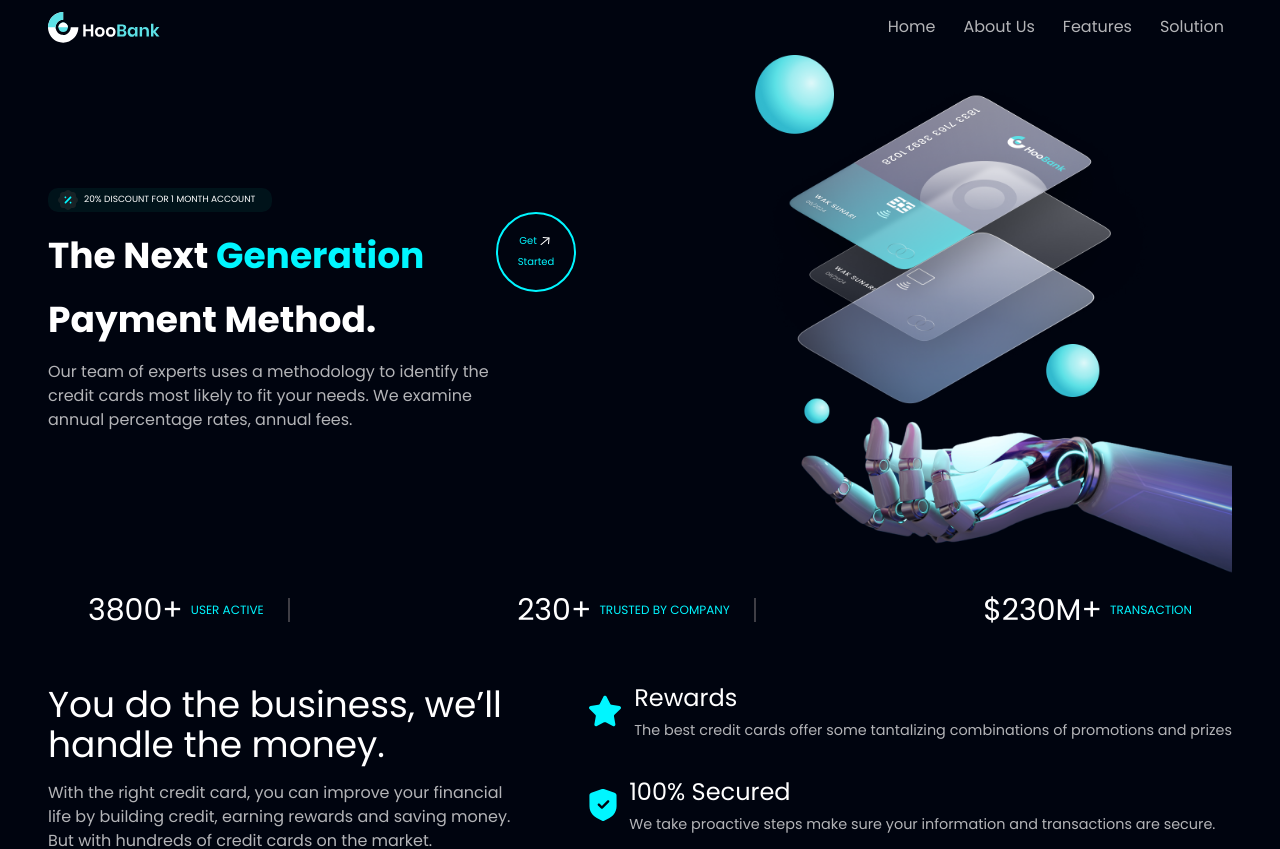
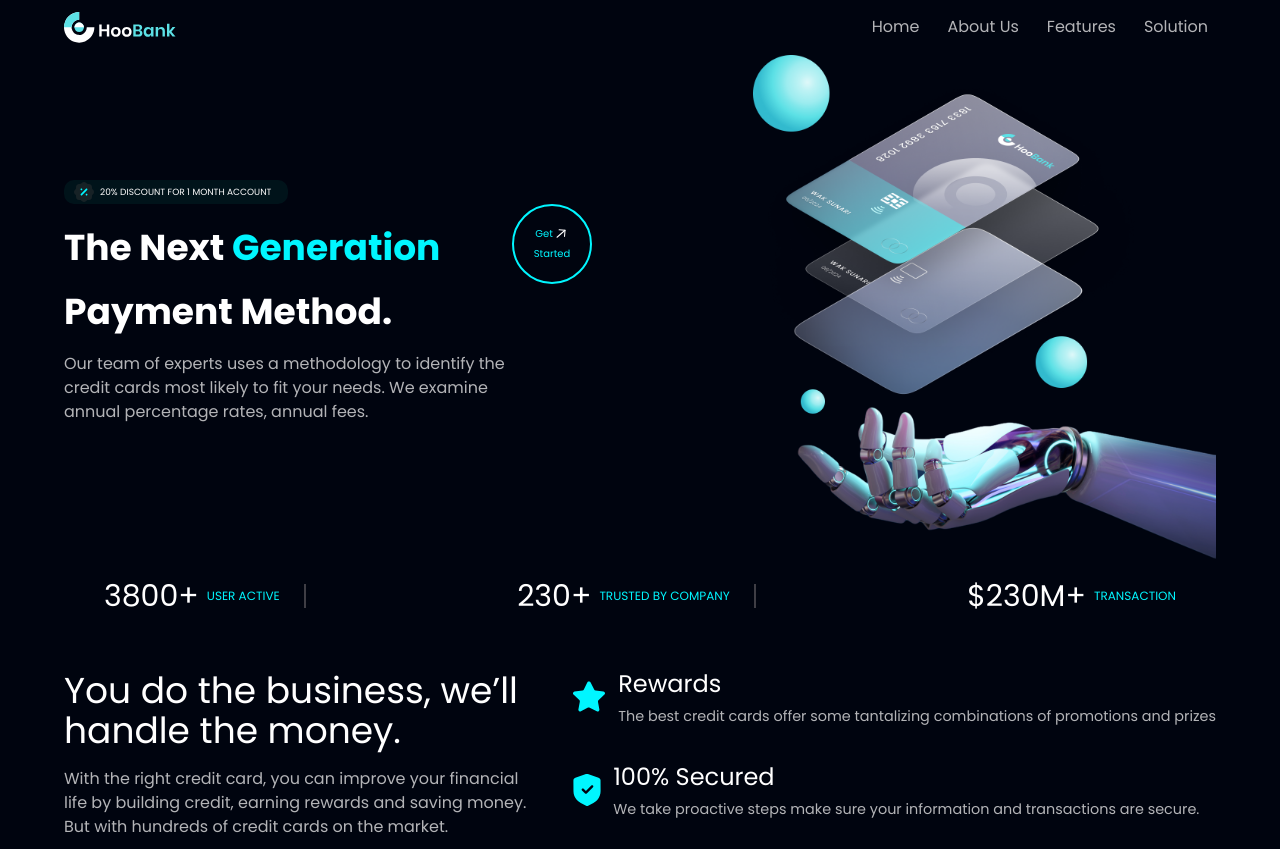
Before and after one commit to Lex043/HooBank, a React (Vite) app: page / in a window 1280 px wide. Shown: the top 849 px of the page. Built offline with nearby package versions, Linux system fonts and the light colour scheme.

Commit message:
fix:navbar

```diff
--- a/src/App.jsx
+++ b/src/App.jsx
@@ -13,7 +13,7 @@ import FooterLink from "./components/FooterLink";
 
 const App = () => {
   return (
-    <main className="bg-primary h-full px-6 lg:px-12 font-poppins">
+    <main className="bg-primary h-full px-6 md:px-[4rem] font-poppins">
       <Navbar />
       <Header />
       <Stats />
```
